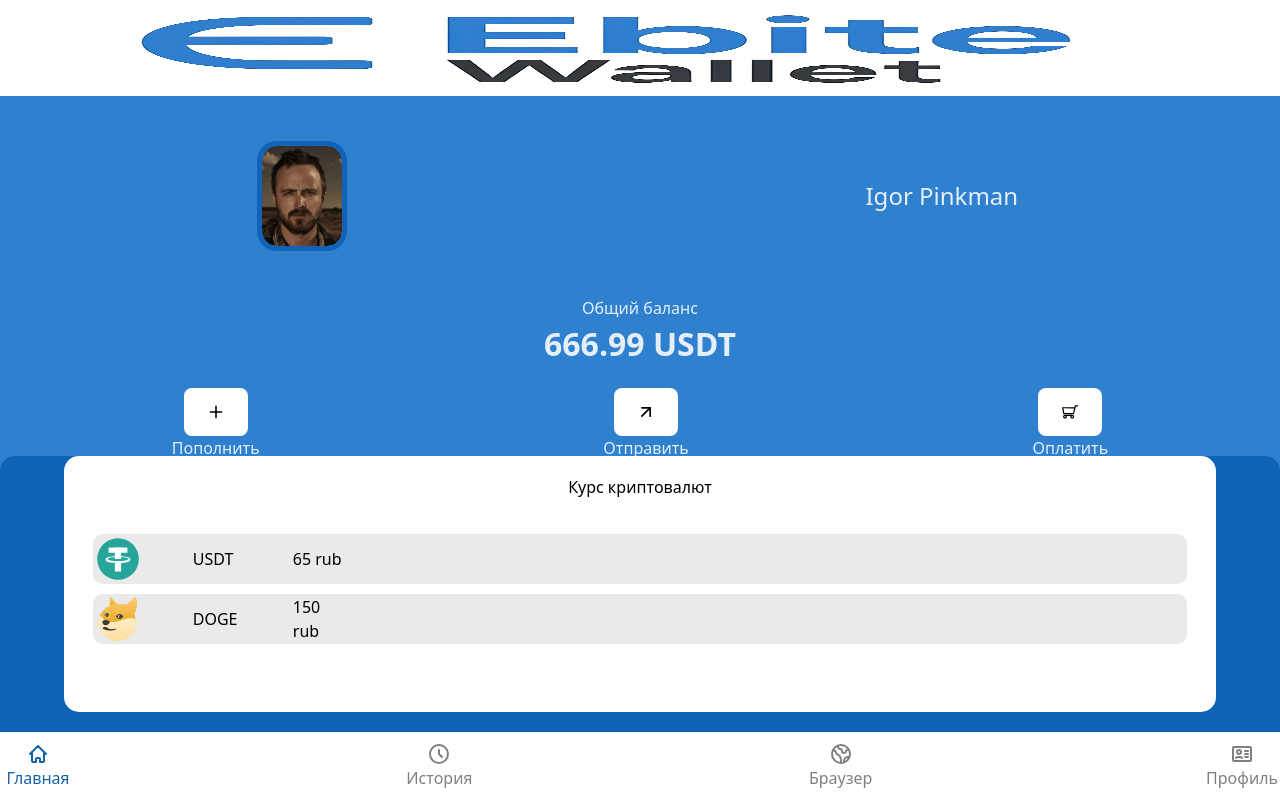
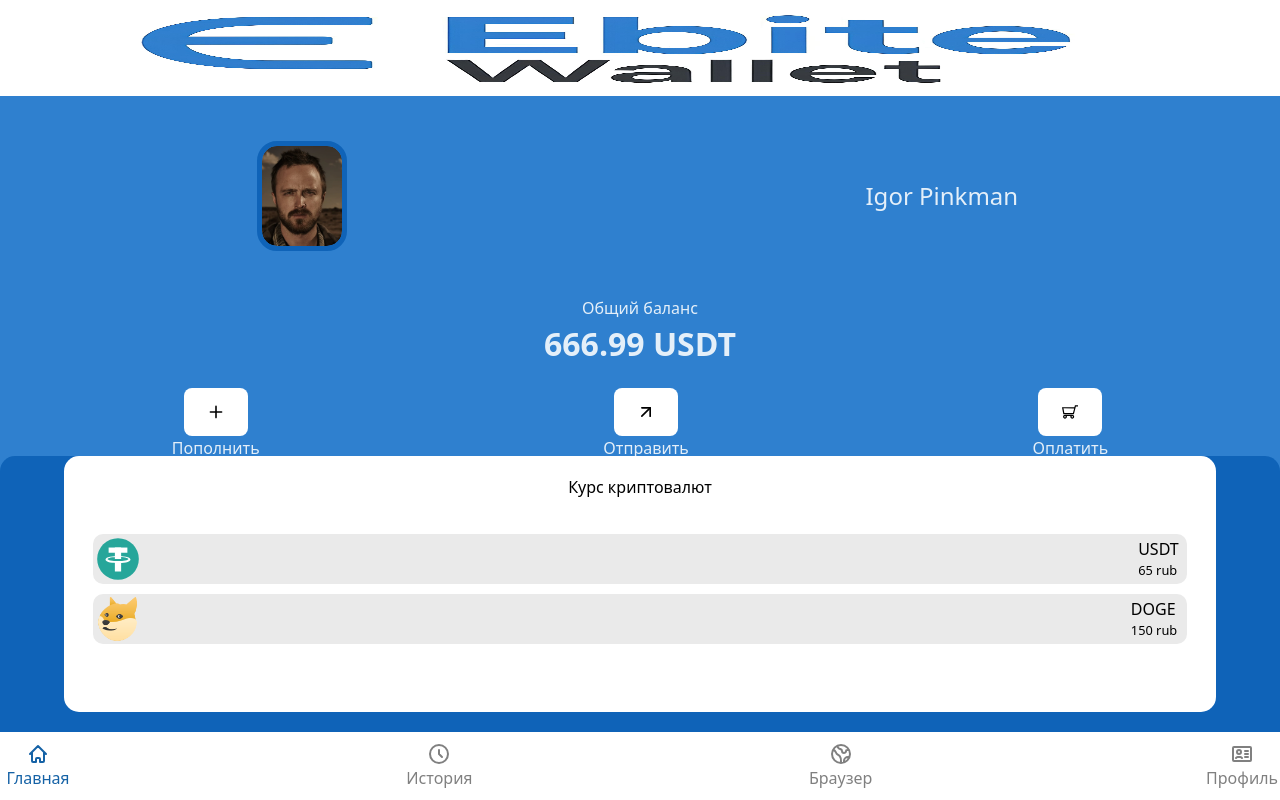
Before and after one commit to PavelScript/EbiteWallet, a React (Vite) app: page / in a window 1280 px wide. Built offline with nearby package versions, Linux system fonts and the light colour scheme.

Commit message:
Altered bars for currency values

```diff
--- a/src/components/CurrencyInfo/CurrencyInfo.module.scss
+++ b/src/components/CurrencyInfo/CurrencyInfo.module.scss
@@ -26,7 +26,7 @@
         }
 
         .currencyList {
-            display:flex;
+            display: flex;
             flex-direction: column;
             align-items: center;
             margin-bottom: 50px;
@@ -40,12 +40,10 @@
                 margin-top: 10px;
                 background-color: rgb(234, 234, 234);
                 border-radius: 10px;
-                display: grid;
-                grid-template-columns: 50px 50px 50px;
-                            width:95%;
+                display: flex;
+                width: 95%;
                 align-items: center;
-                justify-content: start;
-                gap:50px;
+                justify-content: space-between;
 
                 img {
                     width: 50px;
@@ -53,6 +51,13 @@
 
                 p {
                     color: black;
+
+                }
+
+                .valueNumber {
+                    font-weight: 400;
+                    font-size: 0.8rem;
+                    margin-right: 10px;
                 }
             }
         }
--- a/src/components/CurrencyInfo/CurrencyInfo.tsx
+++ b/src/components/CurrencyInfo/CurrencyInfo.tsx
@@ -9,10 +9,18 @@ const CurrencyInfo = () => {
         <span className={styles.mainText}>Курс криптовалют</span>
         <div className={styles.currencyList}>
           <div className={styles.currency}>
-            <img src={usdtIcon} alt="USDT" /> <p>USDT </p><p>65 rub</p>
+            <img src={usdtIcon} alt="USDT" />
+            <div className={styles.currencyValue}>
+              <p>USDT </p>
+              <p className={styles.valueNumber}>65 rub</p>
+            </div>
           </div>
           <div className={styles.currency}>
-            <img src={doge} alt="doge" /> <p>DOGE </p><p>150 rub</p>
+            <img src={doge} alt="doge" />{" "}
+            <div className={styles.currencyValue}>
+              <p>DOGE </p>
+              <p className={styles.valueNumber}>150 rub</p>
+            </div>
           </div>
         </div>
       </div>
```
